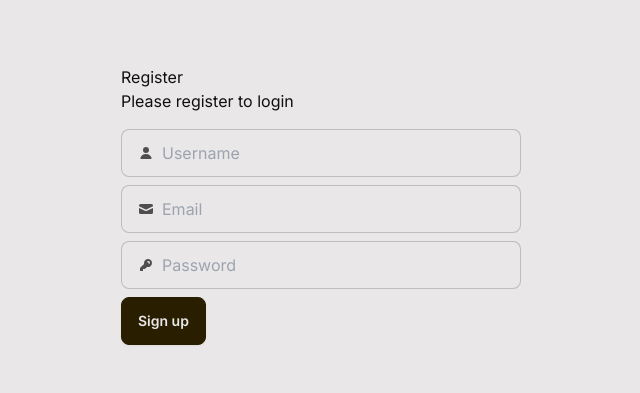
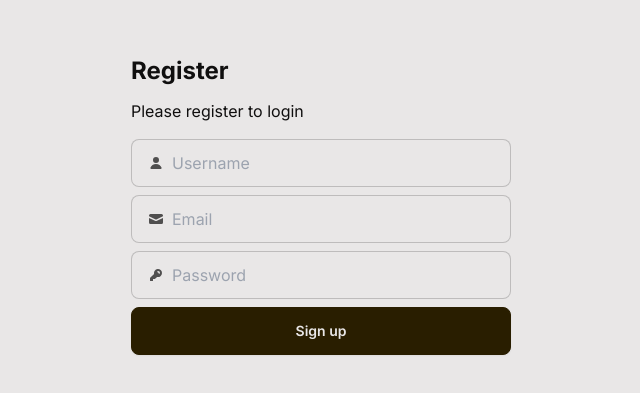
Before and after one commit to leylashd/eventmakers-pixelpioneers, a Next.js app: page /register in a window 1280 px wide. Shown: the part 195-588 px from the top of the page, without its empty margins (319-959 px from the left). Built offline with nearby package versions, Linux system fonts and the light colour scheme.

Commit message:
syling font and button

```diff
--- a/src/app/(auth)/layout.js
+++ b/src/app/(auth)/layout.js
@@ -1,7 +1,7 @@
 export default function Layout({ children }) {
   return (
     <main className="h-screen flex items-center justify-center">
-      <div className="w-[400px]">{children}</div>
+      <div className="w-[380px]">{children}</div>
     </main>
   );
 }
--- a/src/components/auth/register.jsx
+++ b/src/components/auth/register.jsx
@@ -24,8 +24,8 @@ export const Register = () => {
 
   return (
     <main className="space-y-4">
-      <section>
-        <h1>Register</h1>
+      <section className="space-y-3">
+        <h1 className="text-2xl font-bold">Register</h1>
         <p>Please register to login</p>
       </section>
       <form className="space-y-2" action={handleRegister}>
@@ -78,7 +78,7 @@ export const Register = () => {
             placeholder="Password"
           />
         </label>
-        <button className="btn btn-neutral">Sign up</button>
+        <button className="btn btn-neutral w-full">Sign up</button>
       </form>
       {message !== "" ? <div>{message}</div> : null}
     </main>
```
